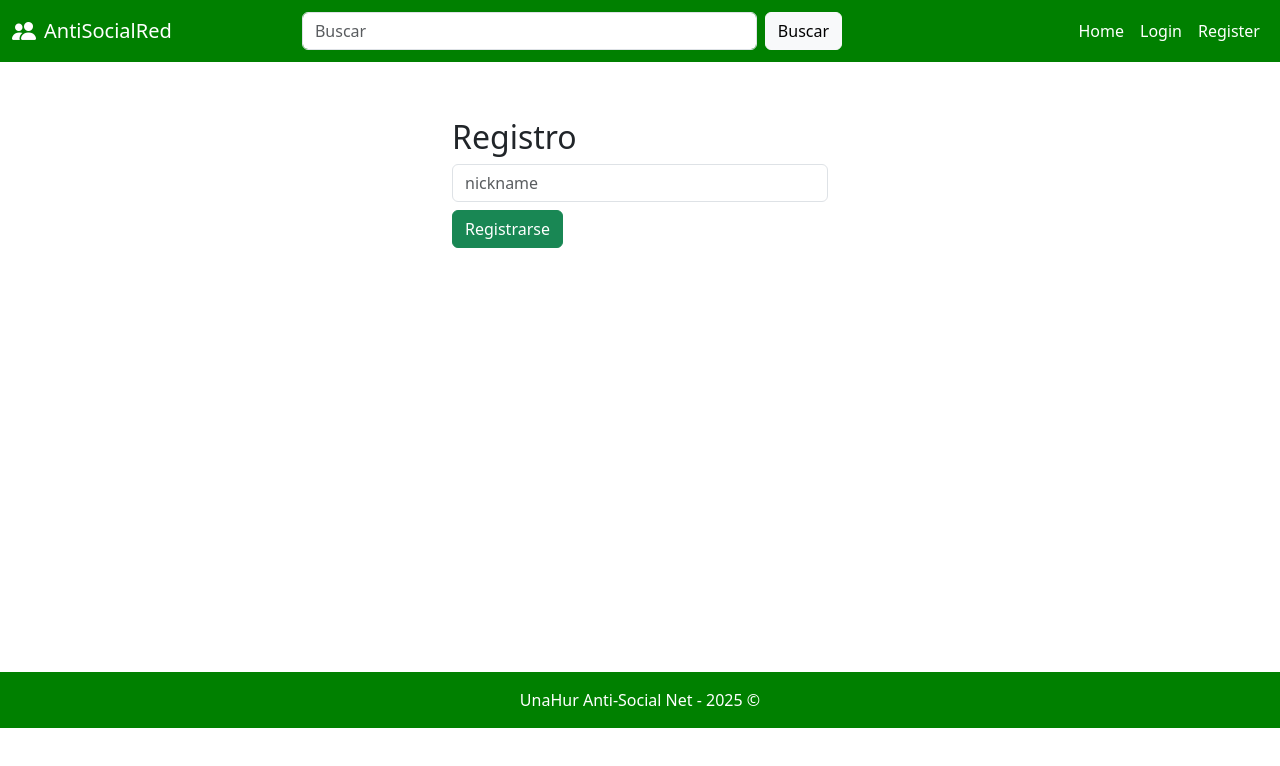
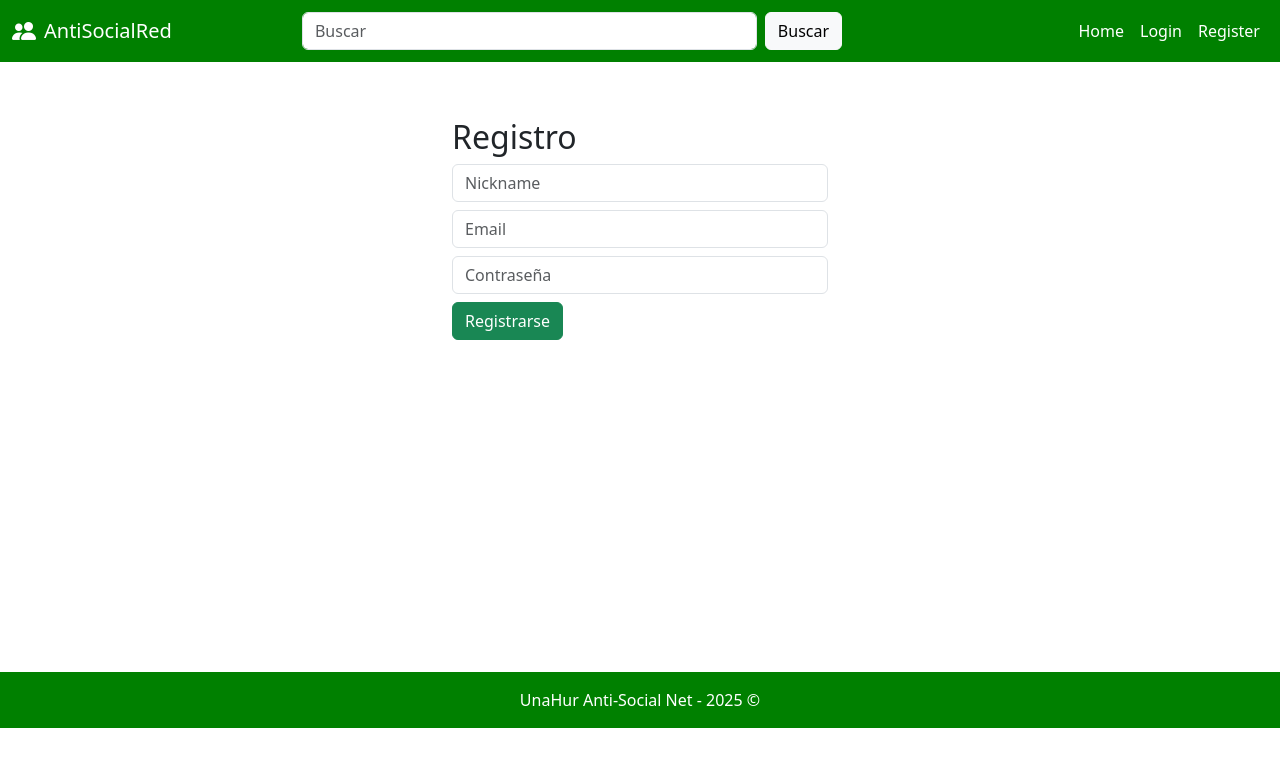
Before and after one commit to FlamarokClass/anti-social-meanotounamigo-frontend, a React (Vite) app: page /register in a window 1280 px wide. Shown: the top 766 px of the page. Built offline with nearby package versions, Linux system fonts and the light colour scheme.

Commit message:
primera conexion exitosa

```diff
--- /dev/null
+++ b/src/api/userApi.ts
@@ -0,0 +1,17 @@
+const API = import.meta.env.VITE_API_URL;
+
+export const getUsers = async () => {
+  const res = await fetch(`${API}/user`);
+  if (!res.ok) throw new Error("Error al obtener usuarios");
+  return res.json();
+};
+
+export const createUser = async (usuario: { nickname: string, email: string, password: string }) => {
+  const res = await fetch(`${API}/user`, {
+    method: "POST",
+    headers: { "Content-Type": "application/json" },
+    body: JSON.stringify(usuario),
+  });
+  if (!res.ok) throw new Error("Error al crear usuario");
+  return res.json();
+};
--- a/src/components/Navbar.tsx
+++ b/src/components/Navbar.tsx
@@ -41,7 +41,7 @@ export default function Header() {
               <>
                 <Nav.Link as={Link} to="/new" className="text-white">New Post</Nav.Link>
                 <Nav.Link onClick={handleLogout} className="text-white" style={{ cursor: 'pointer' }}>
-                  Log out ({user.nickName})
+                  Log out ({user.nickname})
                 </Nav.Link>
               </>
             ) : (
--- a/src/paginas/Login.tsx
+++ b/src/paginas/Login.tsx
@@ -1,27 +1,32 @@
 import React, { useState } from 'react';
 import { useNavigate } from 'react-router-dom';
 import { useAuth } from '../context/AuthContext';
-
+import { getUsers } from '../api/userApi';
 
 export default function Login() {
-  const [nickName, setNickName] = useState('');
+  const [nickname, setNickName] = useState('');
   const [password, setPassword] = useState('');
   const { setUser } = useAuth();
   const navigate = useNavigate();
 
-  // Usuario falso hardcodeado
-  const fakeUser = {  _id: '1', nickname: 'testuser', email: 'test@example.com', followers: [], following: []};
-  const fakePassword = '123456';
-
-  const handleLogin = (e: React.FormEvent) => {
+  const handleLogin = async (e: React.FormEvent) => {
     e.preventDefault();
 
-    if (nickName === fakeUser.nickname && password === fakePassword) {
-      setUser(fakeUser);
-      localStorage.setItem('user', JSON.stringify(fakeUser));
+    try {
+      const usuarios = await getUsers();
+      const usuario = usuarios.find((u: any) => u.nickname === nickname && u.password === password);
+
+      if (!usuario) {
+        alert('Usuario o contraseña incorrecta');
+        return;
+      }
+
+      setUser(usuario);
+      localStorage.setItem('user', JSON.stringify(usuario));
       navigate('/');
-    } else {
-      alert('Usuario o contraseña incorrectos');
+    } catch (error) {
+      console.error('Error al iniciar sesión:', error);
+      alert('Ocurrió un error al iniciar sesión');
     }
   };
 
@@ -29,8 +34,8 @@ export default function Login() {
     <form onSubmit={handleLogin} className="container mt-5" style={{ maxWidth: 400 }}>
       <h2>Login</h2>
       <input
-        placeholder="nickName"
-        value={nickName}
+        placeholder="nickname"
+        value={nickname}
         onChange={(e) => setNickName(e.target.value)}
         className="form-control mb-2"
       />
@@ -44,9 +49,6 @@ export default function Login() {
       <button type="submit" className="btn btn-success">
         Ingresar
       </button>
-      <p className="mt-3 text-muted">
-        Usuario: <b>testuser</b> / Contraseña: <b>123456</b>
-      </p>
     </form>
   );
 }
--- a/src/paginas/Register.tsx
+++ b/src/paginas/Register.tsx
@@ -1,52 +1,64 @@
 import { useState } from 'react';
 import { useNavigate } from 'react-router-dom';
-import { API_URL } from '../config/constants';
+import { createUser, getUsers } from '../api/userApi';
 
 export default function Register() {
-  const [nickname, setNickname] = useState('');
-  const navegar = useNavigate();
+  const [nickname, setNickName] = useState('');
+  const [email, setEmail] = useState('');
+  const [password, setPassword] = useState('');
+  const navigate = useNavigate();
 
-  const manejarRegistro = async (e: React.FormEvent) => {
+  const handleRegister = async (e: React.FormEvent) => {
     e.preventDefault();
 
-    // 1. Obtener usuarios actuales para validar (solo si es un ejercicio)
-    const res = await fetch(`${API_URL}/users`);
-    const users = await res.json();
-    const exists = users.some((u: any) => u.nickname === nickname);
+    try {
+      const user = await getUsers();
+      const exists = user.some(u => u.nickname === nickname);
+      if (exists) {
+        alert('Ya existe ese nickname');
+        return;
+      }
 
-    if (exists) {
-      alert('Ya existe ese nickname');
-      return;
+      await createUser({ nickname, email, password });
+      alert('Usuario registrado con éxito');
+      navigate('/login');
+    } catch (error) {
+      console.error('Error al registrar usuario:', error);
+      alert('Error al registrar usuario');
     }
-
-    // 2. Enviar al backend con los campos necesarios
-    await fetch(`${API_URL}/users`, {
-      method: 'POST',
-      headers: { 'Content-Type': 'application/json' },
-      body: JSON.stringify({
-        nickname,
-        email: `${nickname}@fake.com`, // Email simulado
-        followers: [],
-        following: []
-      }),
-    });
-
-    navegar('/login');
   };
 
   return (
-    <form onSubmit={manejarRegistro} className="container mt-5" style={{ maxWidth: 400 }}>
+    <form onSubmit={handleRegister} className="container mt-5" style={{ maxWidth: 400 }}>
       <h2>Registro</h2>
+
       <input
-        placeholder="nickname"
+        placeholder="Nickname"
         value={nickname}
-        onChange={e => setNickname(e.target.value)}
+        onChange={e => setNickName(e.target.value)}
         className="form-control mb-2"
         required
       />
-      <button type="submit" className="btn btn-success">
-        Registrarse
-      </button>
+
+      <input
+        type="email"
+        placeholder="Email"
+        value={email}
+        onChange={e => setEmail(e.target.value)}
+        className="form-control mb-2"
+        required
+      />
+
+      <input
+        type="password"
+        placeholder="Contraseña"
+        value={password}
+        onChange={e => setPassword(e.target.value)}
+        className="form-control mb-2"
+        required
+      />
+
+      <button type="submit" className="btn btn-success">Registrarse</button>
     </form>
   );
 }
```
